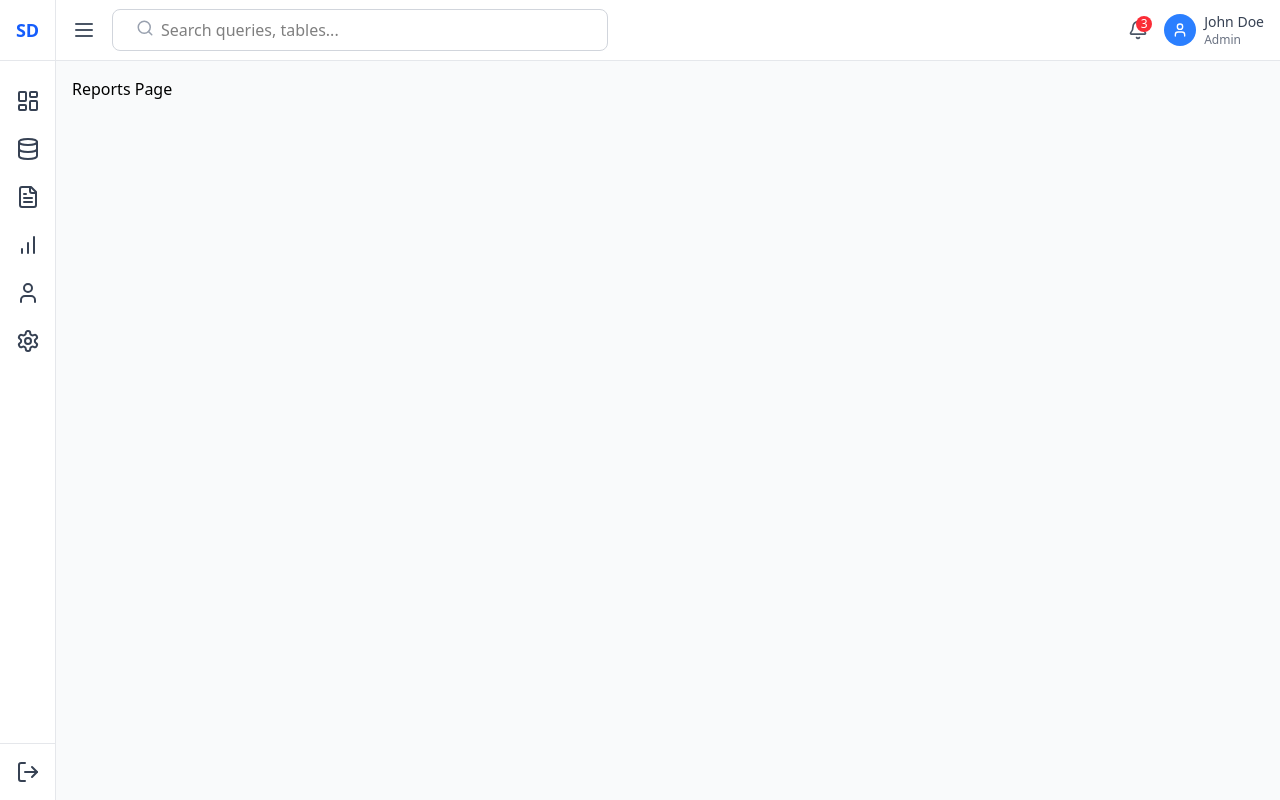
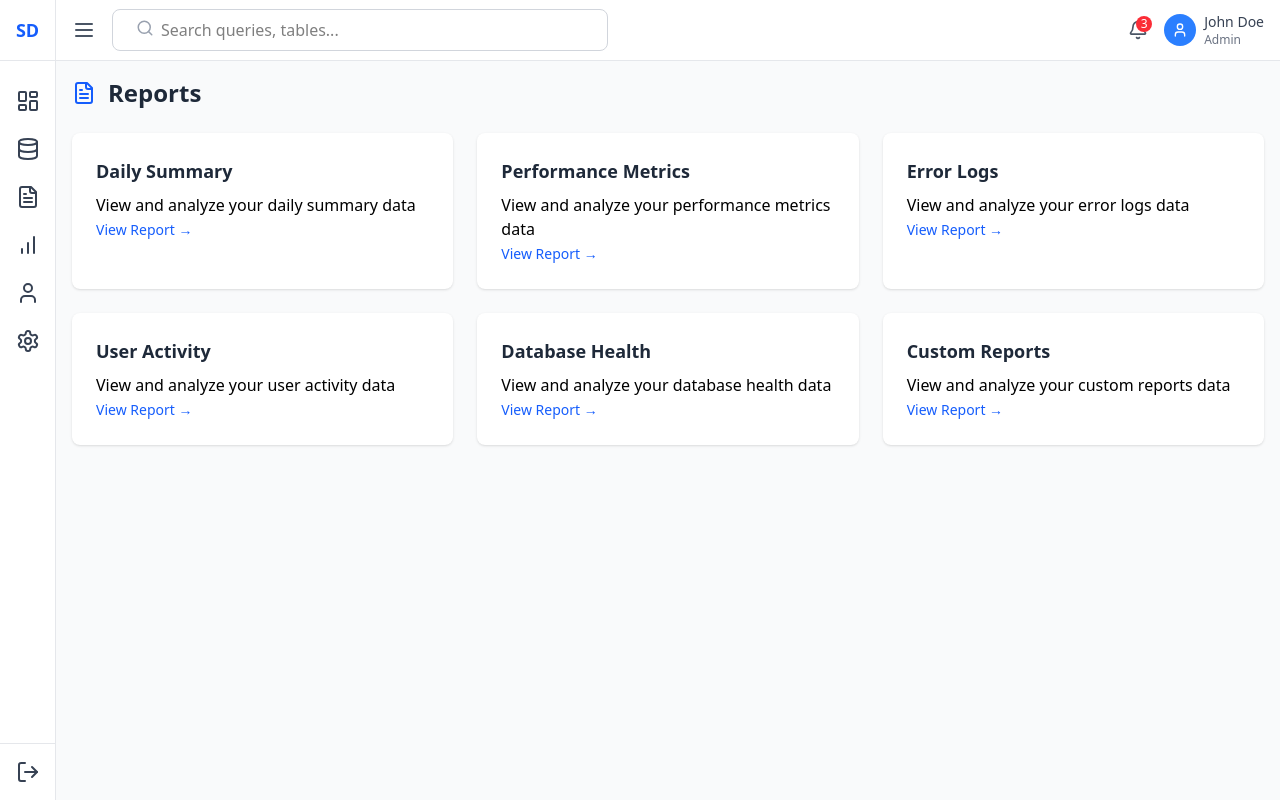
Before and after one commit to nsr7t/SQL-dashboard, a React (Vite) app in the folder frontend/: page /reports in a window 1280 px wide. Built offline with nearby package versions, Linux system fonts and the light colour scheme.

Commit message:
added the reports page

```diff
--- a/frontend/src/pages/ReportsPage.jsx
+++ b/frontend/src/pages/ReportsPage.jsx
@@ -1,5 +1,37 @@
+import { FileTextIcon } from "lucide-react"
+
 function ReportsPage() {
-    return <div>Reports Page</div>
+    return (
+        <div className="space-y-6">
+            <div className="flex items-center gap-3">
+                <FileTextIcon size={24} className="text-blue-600" />
+                <h1 className="text-2xl font-bold text-gray-800">Reports</h1>
+            </div>
+            <div className="grid grid-cols-1 gap-6 md:grid-cols-2 lg:grid-cols-3">
+                {[
+                    "Daily Summary",
+                    "Performance Metrics",
+                    "Error Logs",
+                    "User Activity",
+                    "Database Health",
+                    "Custom Reports",
+                ].map((report) => (
+                    <div
+                        key={report}
+                        className="rounded-lg bg-white p-6 shadow transition-shadow hover:shadow-md"
+                    >
+                        <h3 className="mb-2 text-lg font-semibold text-gray-800">
+                            {report}
+                        </h3>
+                        <p>View and analyze your {report.toLowerCase()} data</p>
+                        <button className="cursor-pointer text-sm font-medium text-blue-600 hover:text-blue-700">
+                            View Report →
+                        </button>
+                    </div>
+                ))}
+            </div>
+        </div>
+    )
 }
 
 export default ReportsPage
```
